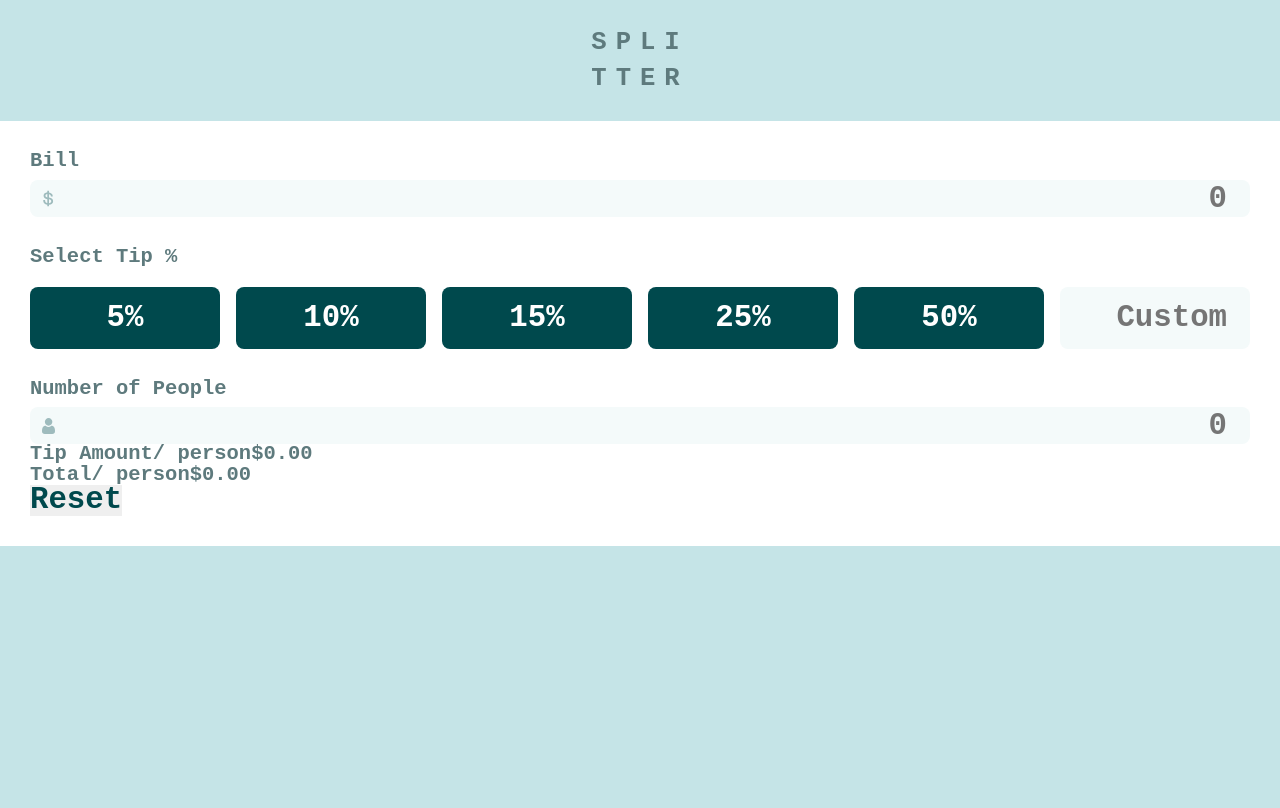
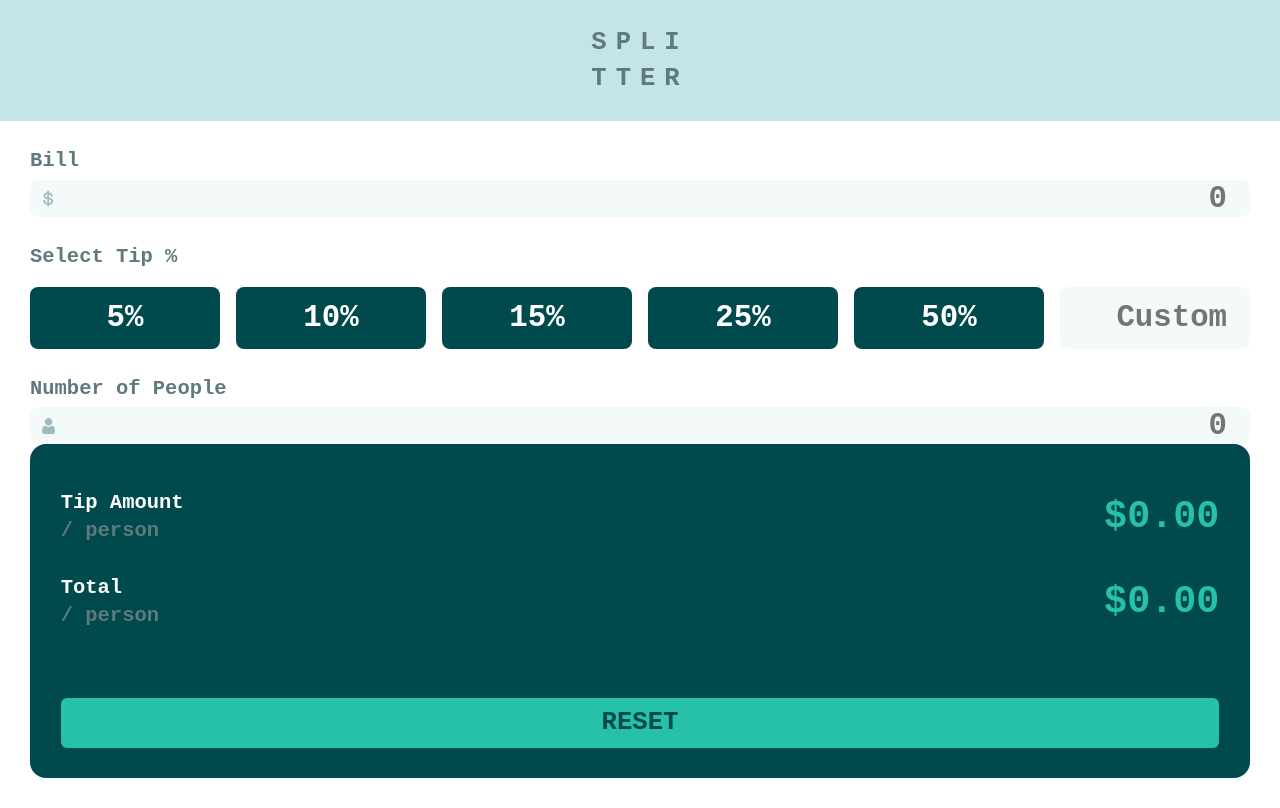
Before and after one commit to erlynascarate/tip-calculator-app, a React (Create React App) app: page / in a window 1280 px wide. Built offline with nearby package versions, Linux system fonts and the light colour scheme.

Commit message:
Agrega los estilos al componente "Info"

```diff
--- a/src/styles/Info.scss
+++ b/src/styles/Info.scss
@@ -0,0 +1,43 @@
+@use 'vars';
+
+.info {
+    display: grid;
+    grid-template-rows: repeat(2,auto) 1fr auto;
+    row-gap: 2.8rem;
+    border-radius: 16px;
+    padding: 2.4rem;
+    padding-block-start: 3.8rem;
+    background-color: vars.$very-dark-cyan;
+
+    &-box {
+        display: grid;
+        align-items: center;
+        grid-template-columns: 1fr auto;
+        grid-template-rows: auto auto;
+        gap: 8px;
+
+        &__title {
+            color: vars.$white;
+        }
+
+        &__tip {
+            grid-column: 2;
+            grid-row: 1 / -1;
+            font-size: 3rem;
+            color: vars.$strong-cyan;
+        }
+    }
+
+    &__reset {
+        grid-row: 4;
+        border-radius: 6px;
+        padding-block: 12px;
+        font-size: 2rem;
+        background-color: vars.$strong-cyan;
+        text-transform: uppercase;
+
+        &:hover {
+            background-color: vars.$light-grayish-cyan;
+        }
+    }
+}
```
